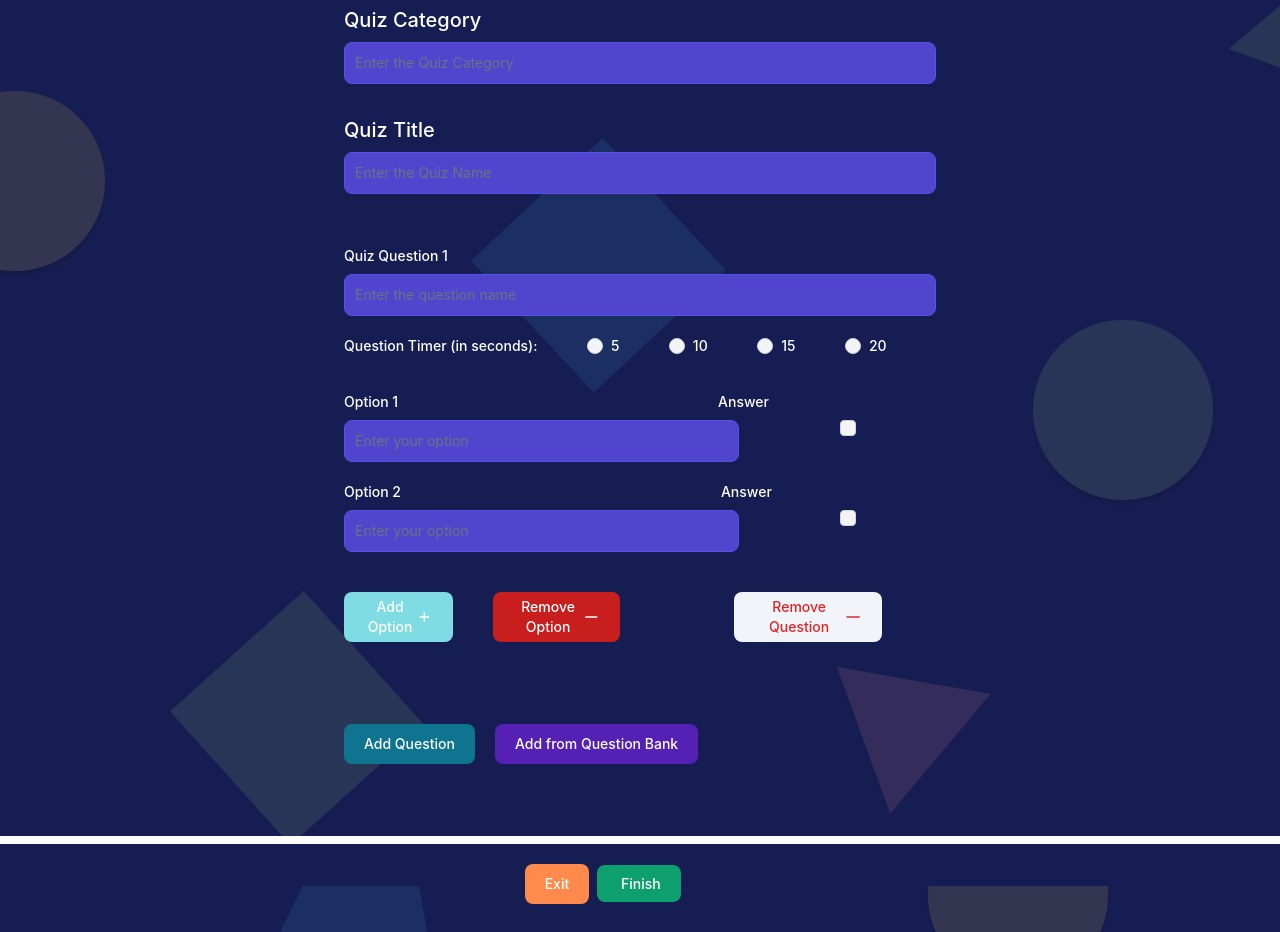
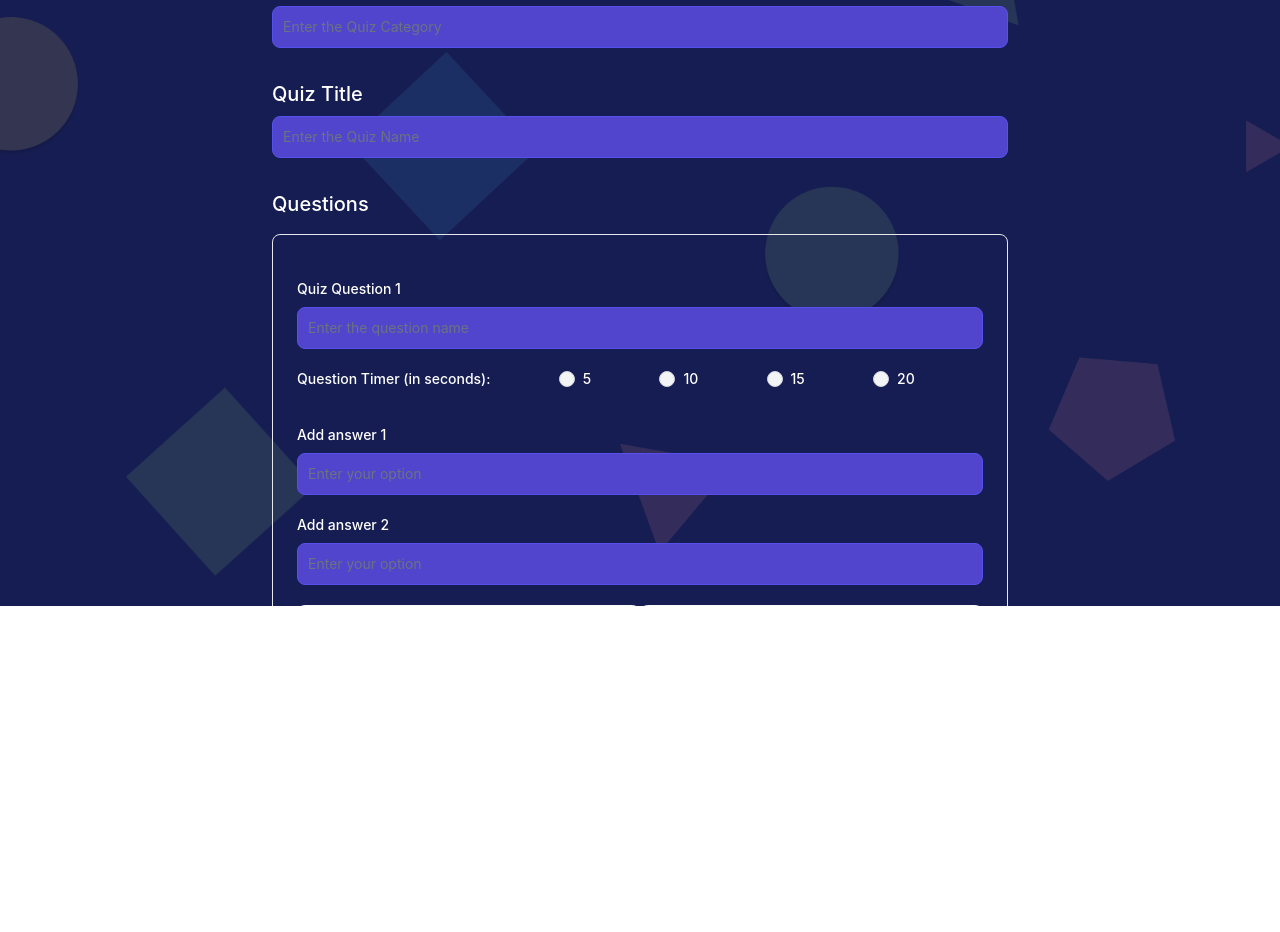
Before and after one commit to verwinkwasmu/fyp-10-gameverse, a Vue app in the folder ui/: page /QuizCreation in a window 1280 px wide. Shown: the part 194-1126 px from the top of the page. After the commit the page ends 800 px from the top, so only its background shows below. Built offline with nearby package versions, Linux system fonts and the light colour scheme; what vue-query would draw is missing.

Commit message:
fix ui for quiz creation and team/solo

```diff
--- a/ui/src/components/AllQuizzes.vue
+++ b/ui/src/components/AllQuizzes.vue
@@ -5,6 +5,7 @@ import Quiz from '../services/Quiz'
 
 const quizzes = ref([])
 const router = useRouter()
+let isOpen = ref(false);
 
 onMounted(() => {
   getData()
@@ -16,10 +17,18 @@ const getData = async () => {
   console.log(quizzes.value)
 }
 
-const startGame = (quizId) => {
+const startSoloGame = (quizId) => {
   let lobby_id = Math.floor(100000 + Math.random() * 900000)
   router.push({
     path: `/QuizLobby/${lobby_id}`,
+    query: {quiz_id: quizId, isHost: true},
+  })
+}
+
+const startTeamGame = (quizId) => {
+  let lobby_id = Math.floor(100000 + Math.random() * 900000)
+  router.push({
+    path: `/TeamQuizLobby/${lobby_id}`,
     query: {quiz_id: quizId, isHost: true},
   })
 }
@@ -43,7 +52,7 @@ const startGame = (quizId) => {
 
         <div class="grid grid-flow-col auto-cols-max gap-4" v-for="(quiz,index) in quizzes" :key="index">
 
-          <div class="font-bold text-gray-700 rounded-full bg-white flex items-center justify-center w-12 h-12 align-middle	">
+          <div class="font-bold text-gray-700 rounded-full bg-white flex items-center justify-center w-12 h-12 align-middle	mt-1">
             {{index +1}}
           </div>
 
@@ -59,9 +68,52 @@ const startGame = (quizId) => {
             <button class="bg-purple-500 hover:bg-purple-700 text-white py-2 px-8 rounded font-bold h-full">View Quiz</button>
           </router-link>
 
-          <button class="bg-lime-500 hover:bg-lime-700 text-black hover:text-white py-2 px-8 rounded font-bold" @click="startGame(quiz.id)">
+          <button class="bg-lime-500 hover:bg-lime-700 text-black hover:text-white py-2 px-8 rounded font-bold" @click="isOpen = true">
             Start Game
           </button>
+
+          <div
+            v-show="isOpen"
+            class="
+              absolute
+              inset-0
+              flex
+              items-center
+              justify-center
+              bg-gray-700
+              bg-opacity-10
+            "
+          >
+            <div class="max-w-2xl p-6 mx-4 bg-slate-200 rounded-md shadow-xl">
+              <div class="flex items-center justify-between">
+                <h3 class="text-2xl text-black">Choose Game</h3>
+                <svg
+                  @click="isOpen = false"
+                  xmlns="http://www.w3.org/2000/svg"
+                  class="w-8 h-8 text-red-900 cursor-pointer hover:text-red-600"
+                  fill="none"
+                  viewBox="0 0 24 24"
+                  stroke="currentColor"
+                >
+                  <path
+                    stroke-linecap="round"
+                    stroke-linejoin="round"
+                    stroke-width="2"
+                    d="M10 14l2-2m0 0l2-2m-2 2l-2-2m2 2l2 2m7-2a9 9 0 11-18 0 9 9 0 0118 0z"
+                  />
+                </svg>
+              </div>
+              <div class="flex grid grid-flow-col mt-4 gap-4 h-16">
+                <button class="bg-lime-500 hover:bg-lime-700 text-black hover:text-white py-2 px-8 rounded font-bold text-xl"  @click="startSoloGame(quiz.id)">
+                  Solo
+                </button>
+                <button class="bg-lime-500 hover:bg-lime-700 text-black hover:text-white py-2 px-8 rounded font-bold text-xl"  @click="startTeamGame(quiz.id)">
+                  Team
+                </button>
+              </div>
+            </div>
+          </div>
+
 
         </div>
       </div>
--- a/ui/src/components/MyQuizzes.vue
+++ b/ui/src/components/MyQuizzes.vue
@@ -5,6 +5,9 @@ import Quiz from '../services/Quiz'
 
 const quizzes = ref([])
 const router = useRouter()
+let isOpen = ref(false);
+
+
 onMounted(() => {
   getData()
 })
@@ -15,10 +18,18 @@ const getData = async () => {
   console.log(quizzes.value)
 }
 
-const startGame = (quizId) => {
+const startSoloGame = (quizId) => {
   let lobby_id = Math.floor(100000 + Math.random() * 900000)
   router.push({
     path: `/QuizLobby/${lobby_id}`,
+    query: {quiz_id: quizId, isHost: true},
+  })
+}
+
+const startTeamGame = (quizId) => {
+  let lobby_id = Math.floor(100000 + Math.random() * 900000)
+  router.push({
+    path: `/TeamQuizLobby/${lobby_id}`,
     query: {quiz_id: quizId, isHost: true},
   })
 }
@@ -68,17 +79,56 @@ const startGame = (quizId) => {
           >
             Edit Game
           </button>
-          <button
-            class="bg-lime-500 hover:bg-lime-700 text-black hover:text-white py-2 px-8 rounded font-bold"
-            @click="startGame(quiz.id)"
-          >
+          <button class="bg-lime-500 hover:bg-lime-700 text-black hover:text-white py-2 px-8 rounded font-bold" @click="isOpen = true">
             Start Game
           </button>
           <button
-            class="bg-red-700 hover:bg-red-900 text-white py-2 px-8 rounded font-bold"
+          class="bg-red-700 hover:bg-red-900 text-white py-2 px-8 rounded font-bold"
           >
-            Delete
-          </button>
+          Delete
+        </button>
+
+        <div
+          v-show="isOpen"
+          class="
+            absolute
+            inset-0
+            flex
+            items-center
+            justify-center
+            bg-gray-700
+            bg-opacity-10
+          "
+        >
+          <div class="max-w-2xl p-6 mx-4 bg-slate-200 rounded-md shadow-xl">
+            <div class="flex items-center justify-between">
+              <h3 class="text-2xl text-black">Choose Game</h3>
+              <svg
+                @click="isOpen = false"
+                xmlns="http://www.w3.org/2000/svg"
+                class="w-8 h-8 text-red-900 cursor-pointer hover:text-red-600"
+                fill="none"
+                viewBox="0 0 24 24"
+                stroke="currentColor"
+              >
+                <path
+                  stroke-linecap="round"
+                  stroke-linejoin="round"
+                  stroke-width="2"
+                  d="M10 14l2-2m0 0l2-2m-2 2l-2-2m2 2l2 2m7-2a9 9 0 11-18 0 9 9 0 0118 0z"
+                />
+              </svg>
+            </div>
+            <div class="flex grid grid-flow-col mt-4 gap-4 h-16">
+              <button class="bg-lime-500 hover:bg-lime-700 text-black hover:text-white py-2 px-8 rounded font-bold text-xl"  @click="startSoloGame(quiz.id)">
+                Solo
+              </button>
+              <button class="bg-lime-500 hover:bg-lime-700 text-black hover:text-white py-2 px-8 rounded font-bold text-xl"  @click="startTeamGame(quiz.id)">
+                Team
+              </button>
+            </div>
+          </div>
+        </div>
         </div>
       </div>
     </div>
--- a/ui/src/components/QuizCreation.vue
+++ b/ui/src/components/QuizCreation.vue
@@ -4,12 +4,19 @@ const store = useQuizCreationStore()
 </script>
 
 <template>
-  <div class="mt-12">
-    <p class="flex justify-left text-5xl text-white pt-10 pl-20 font-light">
-      Gameverse Quiz Creation
-    </p>
-    <div className="flex flex-wrap lg:flex-nowrap justify-center m-8 p-8">
-      <div class="grid grid-cols-1 gap-8 justify-items-center w-7/12 px-10">
+  <div class="bg-quiz w-screen h-screen bg-no-repeat bg-cover text-white overflow-auto">
+
+      <!--Header-->
+      <div class="grid grid-rows-2 grid-flow-col gap-2 px-10 pt-10 pb-5 ml-6 mr-6">
+        <router-link to="/">
+          <div class="text-5xl font-semibold col-span-2">GameVerse</div>
+        </router-link>
+        <div class="text-2xl col-span-2">Creating Quiz</div>
+      </div>
+
+
+    <div className="flex flex-wrap lg:flex-nowrap justify-center mx-8 px-8 mb-8">
+      <div class="grid grid-cols-1 gap-8 justify-items-center w-8/12 px-4">
         <div class="w-full">
           <label
             for="first_name"
@@ -40,9 +47,16 @@ const store = useQuizCreationStore()
             required
           />
         </div>
+        <div class="w-full">
+          <label
+            for="first_name"
+            class="block -mb-4 text-xl font-medium text-white "
+            >Questions</label
+          >
+        </div>
         <div
           v-for="(question, index) in store.questions"
-          class="w-full"
+          class="w-full p-6 w-full rounded-lg border"
           :key="index"
         >
           <div class="w-full my-5">
@@ -138,22 +152,19 @@ const store = useQuizCreationStore()
           >
             <div class="flex items-center">
               <label class="block mb-2 text-sm font-medium text-white"
-                >Option {{ index + 1 }}</label
-              >
-              <label class="block mb-2 text-sm font-medium pl-80 text-white"
-                >Answer</label
-              >
+                >Add answer {{ index + 1 }}</label>
+
             </div>
-            <input
+            <!-- <input
               :id="'checkbox-' + index"
               type="checkbox"
               :value="propertyName"
               class="w-4 float-right text-indigo-600 bg-gray-100 rounded border-gray-300 mr-20"
               v-model="question.answer"
-            />
+            /> -->
             <input
               type="text"
-              class="bg-indigo-700 border border-indigo-600 text-white text-sm rounded-lg block w-8/12 p-2.5"
+              class="bg-indigo-700 border border-indigo-600 text-white text-sm rounded-lg block w-full p-2.5"
               placeholder="Enter your option"
               v-model="question.options[propertyName]"
               required
@@ -161,14 +172,12 @@ const store = useQuizCreationStore()
           </div>
           <div class="w-full my-5">
             <div class="grid grid-cols-2">
-              <div class="inline-flex">
               <button
                 v-if="Object.keys(question.options).length < 4"
                 type="button"
                 @click="store.addOption(question.options)"
-                  class="text-white bg-teal-300 hover:bg-teal-400 focus:ring-4 focus:outline-none font-medium rounded-lg text-sm px-5 py-2.5 text-center inline-flex items-center mr-5 my-5 h-1/2"
+                class="text-blue-400 underline hover:font-bold font-medium rounded-lg text-sm px-5 py-2.5 text-center inline-flex items-center"
               >
-                  Add Option
               <svg
                 class="w-6 h-6"
                 fill="none"
@@ -183,14 +192,14 @@ const store = useQuizCreationStore()
                   d="M12 6v6m0 0v6m0-6h6m-6 0H6"
                 ></path>
               </svg>
+                Add more answers
               </button>
               <button
                 type="button"
                 v-if="Object.keys(question.options).length > 1"
                 @click="store.removeOption(question.options)"
-                  class="text-white bg-red-700 hover:bg-red-800 focus:ring-4 focus:outline-none font-medium rounded-lg text-sm px-5 py-2.5 text-center inline-flex items-center m-5 h-1/2"
+                class="text-red-600 underline hover:font-bold font-medium rounded-lg text-sm px-5 py-2.5 text-center inline-flex items-center"
               >
-                  Remove Option
               <svg
                 class="w-6 h-6"
                 fill="none"
@@ -205,32 +214,25 @@ const store = useQuizCreationStore()
                   d="M20 12H4"
                 ></path>
               </svg>
+                Remove last answer
               </button>
+            </div>
+          </div>
+          <div>
+            <label class="block mb-2 text-sm font-medium text-white">Correct Answer</label>
+            <select v-model="question.answer" class="bg-indigo-700 border border-indigo-600 text-white text-sm rounded-lg block w-full p-2.5">
+              <option value="" disabled>Select your option</option>
+              <option v-for="(value, propertyName, index) in question.options" :key="index" :value="propertyName" selected>{{value}}</option>
+            </select>
           </div>
           <div class="justify-self-end">
             <button
               type="button"
               @click="store.removeQuestion(store.questions)"
-                  class="text-red-600 w-8/12 bg-slate-100 hover:bg-slate-200 focus:ring-4 focus:outline-none font-medium rounded-lg text-sm px-5 py-2.5 text-center inline-flex items-center m-5 h-1/2"
+              class="text-red-600 bg-slate-200 hover:bg-slate-400 text-sm rounded-lg px-5 py-2.5 text-center inline-flex items-center my-5 h-1/2"
             >
-                  Remove Question
-                  <svg
-                    class="w-6 h-6"
-                    fill="none"
-                    stroke="currentColor"
-                    viewBox="0 0 24 24"
-                    xmlns="http://www.w3.org/2000/svg"
-                  >
-                    <path
-                      stroke-linecap="round"
-                      stroke-linejoin="round"
-                      stroke-width="2"
-                      d="M20 12H4"
-                    ></path>
-                  </svg>
+            <span class="text-2xl font-bold">🗑</span> &nbsp; Delete Question
             </button>
-              </div>
-            </div>
           </div>
         </div>
         <div class="w-full">
@@ -238,7 +240,7 @@ const store = useQuizCreationStore()
             v-if="store.questions.length < 15"
             type="button"
             @click="store.addQuestion(store.questions)"
-            class="text-white bg-cyan-700 hover:bg-cyan-800 font-medium rounded-lg text-sm px-5 py-2.5 mr-5 mb-2"
+            class="text-white bg-blue-700 hover:bg-blue-800 font-medium rounded-lg text-sm px-5 py-2.5 mr-5 mb-2"
           >
             Add Question
           </button>
@@ -254,23 +256,22 @@ const store = useQuizCreationStore()
       </div>
     </div>
     <div className="">
-      <hr class="border-4 border-white w-full" />
-      <div class="grid grid-cols-1 gap-8 justify-items-center m-5 w-11/12">
+      <hr class="border-1 border-slate-300" />
+      <div class="flex grid grid-cols-1 gap-8 justify-items-center m-5 w-11/12">
         <div>
+          <router-link to="/CreateQuiz">
             <button
               type="button"
-            class="text-white bg-orange-400 hover:bg-orange-500 font-medium rounded-lg text-sm px-5 py-2.5 mr-2 mb-2"
+              class="text-white bg-red-600 hover:bg-red-800 font-medium rounded-lg text-sm px-5 py-2.5 mr-2 mb-2"
             >
               Exit
             </button>
+          </router-link>
 
-          <router-link
-            :to="{
-              path: '/QuizCreationSummary',
-            }"
-            class="text-white bg-green-500 hover:bg-green-600 font-medium rounded-lg text-sm px-5 py-2.5 mr-2 mb-2"
-          >
+          <router-link :to="{ path: '/QuizCreationSummary',}">
+            <button type="button" class="text-white bg-green-500 hover:bg-green-700 font-medium rounded-lg text-sm px-5 py-2.5 mr-2 mb-2">
             Finish
+            </button>
           </router-link>
         </div>
       </div>
--- a/ui/src/components/QuizCreationSummary.vue
+++ b/ui/src/components/QuizCreationSummary.vue
@@ -24,75 +24,100 @@ const {
 </script>
 
 <template>
-  <div class="mt-12">
-    <p class="flex justify-left text-5xl text-white pt-10 pl-20 font-light">
-      Gameverse Quiz Creation
-    </p>
-    <div className="flex flex-wrap lg:flex-nowrap justify-center m-8 p-8">
-      <div class="grid grid-cols-1 gap-8 justify-items-center w-8/12">
-        <div class="w-full">
-          <p class="text-5xl mb-5">Summary</p>
-          <br />
-          <p class="text-4xl mb-5">Quiz Category: {{ store.category }}</p>
-          <br />
-          <p class="text-4xl mb-5">Quiz Title: {{ store.title }}</p>
-          <br />
-          <p class="text-4xl mb-5">
-            <span
-              class="bg-blue-800 text-white text-3xl font-medium px-5 py-0.5 rounded mr-5"
-              >Questions: {{ store.questions.length }}</span
-            >
-            <router-link
-              :to="{
-                path: '/QuizCreation',
-              }"
-              class="text-white bg-green-500 hover:bg-green-600 font-medium rounded-lg text-3xl px-5 py-0.5 mr-2"
-            >
-              Edit
+  <div class="bg-quiz w-screen h-screen bg-no-repeat bg-cover text-white overflow-auto">
+    <!--Header-->
+    <div class="grid grid-rows-2 grid-flow-col gap-2 px-10 pt-10 ml-6 mr-6">
+      <router-link to="/">
+        <div class="text-5xl font-semibold col-span-2">GameVerse</div>
       </router-link>
-          </p>
+      <div class="text-2xl col-span-2">Summary of Quiz</div>
     </div>
-        <div class="w-full mt-10">
-          <div
-            class="grid grid-cols-1 gap-8 justify-items-center px-10 my-20"
-            v-for="(question, index) in store.questions"
-            :key="index"
-          >
-            <span
-              class="bg-blue-500 w-full text-white text-2xl font-medium mr-2 px-5 py-3 rounded"
-              >Q{{ index + 1 }} {{ question.question }}</span
-            >
-            <div
-              class="grid grid-cols-4 gap-8 justify-items-center px-10 w-full"
-            >
-              <div v-for="(value, key, index) in question.options" :key="index">
-                <span
-                  :class="
-                    question.answer.includes(key)
-                      ? 'bg-green-400'
-                      : 'bg-blue-800'
-                  "
-                  class="text-xl w-full font-medium mr-2 px-5 py-2.5 rounded text-white"
-                  >{{ value }}</span
-                >
+
+
+    <div class="flex grid grid-flow-row auto-rows-max items-center mt-4 mx-4 gap-4 items-center justify-center">
+
+      <div class="grid grid-flow-row gap-4 mb-4">
+        <div class="grid grid-flow-col auto-cols-max gap-4">
+          <div class="w-60 p-4 bg-blue-900 text-white items-center rounded justify-center text-center">
+            Quiz Title
+          </div>
+          <div class="w-80 p-4 items-center justify-center bg-indigo-700 rounded text-center">
+            {{store.title}}
           </div>
         </div>
+
+        <div class="grid grid-flow-col auto-cols-max gap-4">
+          <div class="w-60 p-4 bg-blue-900 text-white items-center rounded justify-center text-center">
+            Number of Questions
+          </div>
+          <div class="w-80 p-4 items-center justify-center bg-indigo-700 rounded text-center">
+            {{store.questions.length}}
           </div>
         </div>
+
+        <div class="grid grid-flow-col auto-cols-max gap-4">
+          <div class="w-60 p-4 bg-blue-900 text-white items-center rounded justify-center text-center">
+            Category
+          </div>
+          <div class="w-80 p-4 items-center justify-center bg-indigo-700 rounded text-center">
+            {{store.category}}
           </div>
         </div>
-    <div className="">
-      <hr class="border-4 border-white w-full" />
-      <div class="grid grid-cols-1 gap-8 justify-items-center mt-10 w-11/12">
+
+      </div>
+      <div class="text-2xl font-bold -mb-4">Questions</div>
+
+      <div class="flex grid grid-flow-row auto-rows-max gap-4" v-for="(question,index) in store.questions" :key="index">
+
+        <div class="grid grid-flow-col auto-cols-max gap-4 w-full">
+          <div class="w-96 justify-items-stretch bg-indigo-700 px-8 py-3 mt-6 text-base font-medium text-white">
+            {{question.question}}
+          </div>
+          <div class="grid justify-items-end bg-blue-900 px-8 py-3 mt-6 text-base font-medium text-white">
+            Time: {{question.timer}}
+          </div>
+        </div>
+
+        <div v-for="(option,index) in question.options" :key="index">
+
+          <div v-if="index==question.answer" class="grid grid-flow-col auto-cols-max gap-4">
+            <div class="font-bold text-white rounded-full bg-green-500 flex items-center justify-center w-12 h-12 align-middle">
+              ✓
+            </div>
+            <div class="w-full justify-left px-8 py-3 text-base font-medium text-white bg-green-500">
+              {{option}}</div>
+          </div>
+
+          <div v-else class="grid grid-flow-col auto-cols-max gap-4">
+            <div class="font-bold text-white rounded-full bg-red-500 flex items-center justify-center w-12 h-12 align-middle">
+              ✖
+            </div>
+            <div class="w-full justify-left px-8 py-3 text-base font-medium text-white bg-blue-900">
+              {{option}}</div>
+          </div>
+
+
+        </div>
+
+      </div>
+    </div>
+
+
+    <div className="" class="mt-14 mb-4">
+      <div class="grid grid-cols-1 gap-8 justify-items-center mt-10">
         <div>
+          <router-link to="/QuizCreation">
             <button
               type="button"
-            class="text-white bg-orange-400 hover:bg-orange-500 font-medium rounded-lg text-2xl px-5 py-2.5 mr-5"
+              class="text-white bg-red-600 hover:bg-red-800 font-medium rounded-lg text-sm px-5 py-2.5 mr-5"
             >
-            Exit
+              Back
             </button>
+
+          </router-link>
+
           <button
-            class="text-white bg-green-500 hover:bg-green-600 font-medium rounded-lg text-2xl px-5 py-2.5"
+            class="text-white bg-green-500 hover:bg-green-700 font-medium rounded-lg text-sm px-5 py-2.5"
             @click="createQuiz"
           >
             Create Quiz
--- a/ui/src/stores/quizCreation.js
+++ b/ui/src/stores/quizCreation.js
@@ -35,7 +35,7 @@ export const useQuizCreationStore = defineStore("quizCreation", {
         options: {
           option_1: "",
         },
-        answer: [],
+        answer: "",
         timer: "",
       };
       object.push(newQuestion);
```
Lines whose indentation alone changed are shown as unchanged.
